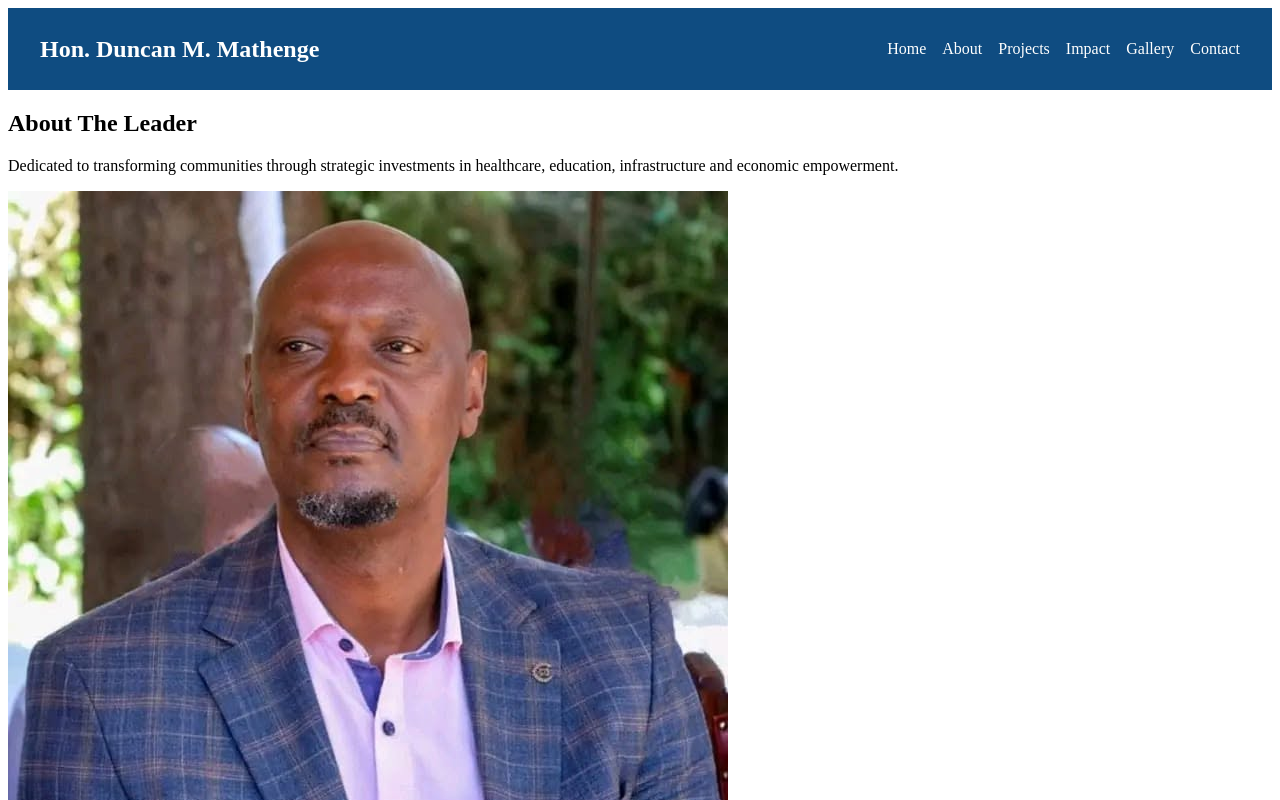
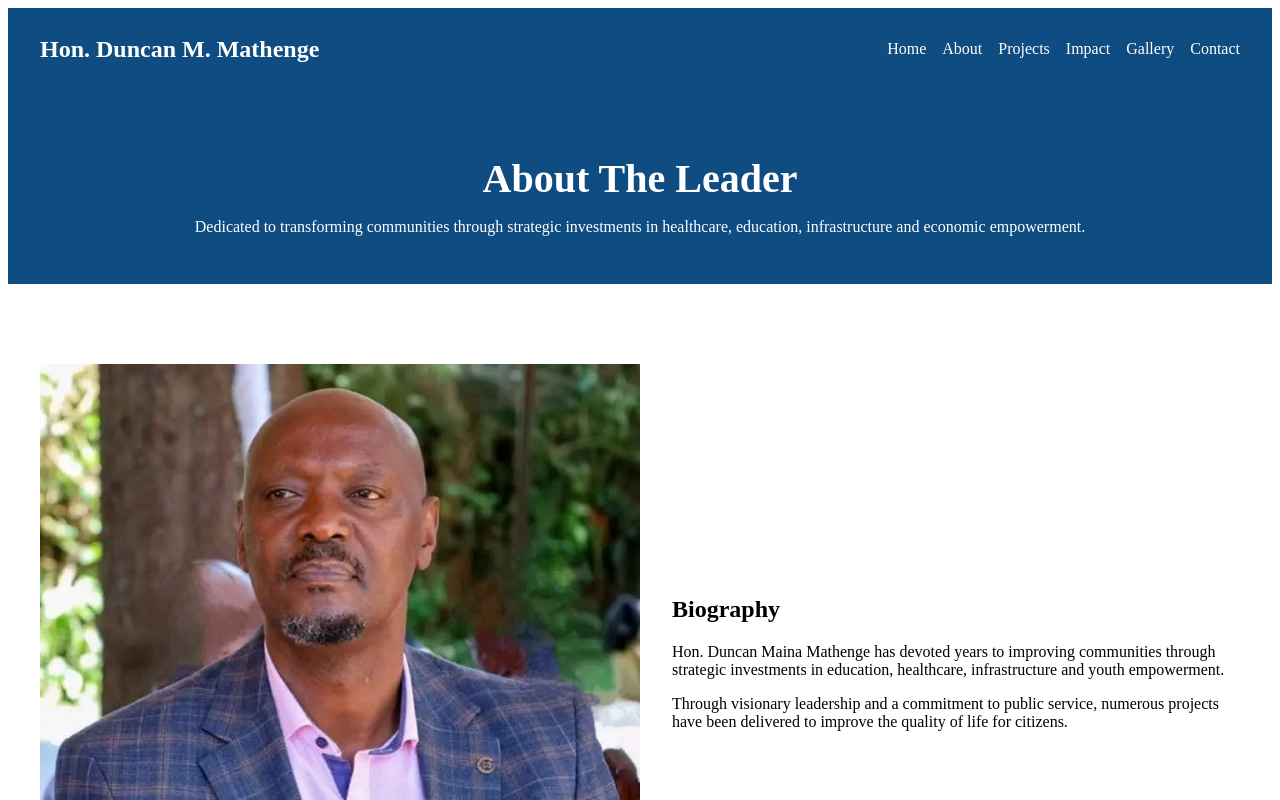
Before and after one commit to davidnjagih-png/civic-impact-portal, a React (Vite) app: page /about in a window 1280 px wide. Shown: the top 800 px of the page. Built offline with nearby package versions, Linux system fonts and the light colour scheme.

Commit message:
half of the css is done

```diff
--- a/src/pages/About/About.css
+++ b/src/pages/About/About.css
@@ -0,0 +1,33 @@
+.about-hero {
+  background: #0f4c81;
+  color: white;
+  text-align: center;
+  padding: 2rem 2rem;
+}
+
+.about-hero h1 {
+  font-size: 2.5rem;
+  margin-bottom: 1rem;
+}
+
+.bio-section {
+  padding: 5rem 2rem;
+}
+
+.bio-content {
+  display: grid;
+  grid-template-columns: 1fr 2fr;
+  gap: 2rem;
+  align-items: center;
+}
+
+.bio-image {
+  width: 100%;
+  border-radius: 1px;
+}
+
+.image-bio {
+  width: 600px;
+  border-radius: 1px;
+  height: auto;
+}
--- a/src/pages/About/About.jsx
+++ b/src/pages/About/About.jsx
@@ -18,7 +18,7 @@ function About() {
         <div className="container">
           <div className="bio-content">
             <div className="bio-image">
-              <img src={mainPhoto} alt="Leader" />
+              <img className="image-bio" src={mainPhoto} alt="Leader" />
             </div>
             <div className="bio-text">
               <h2>Biography</h2>
```
